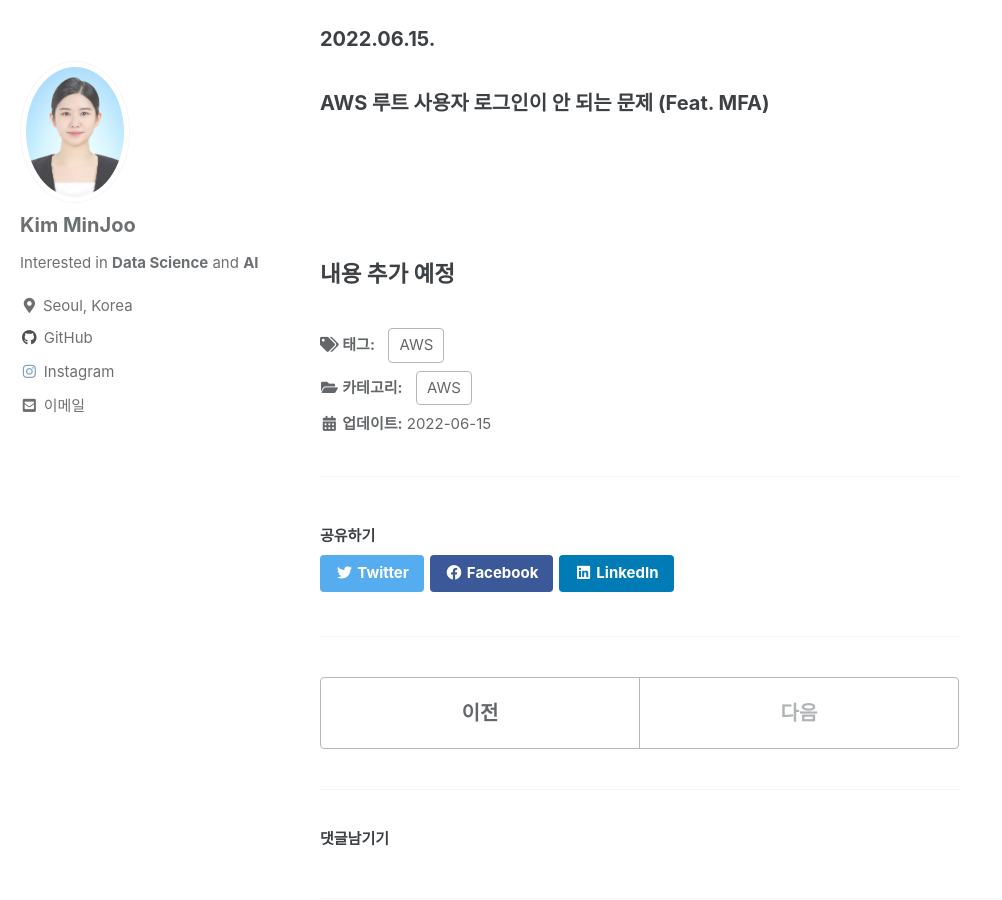
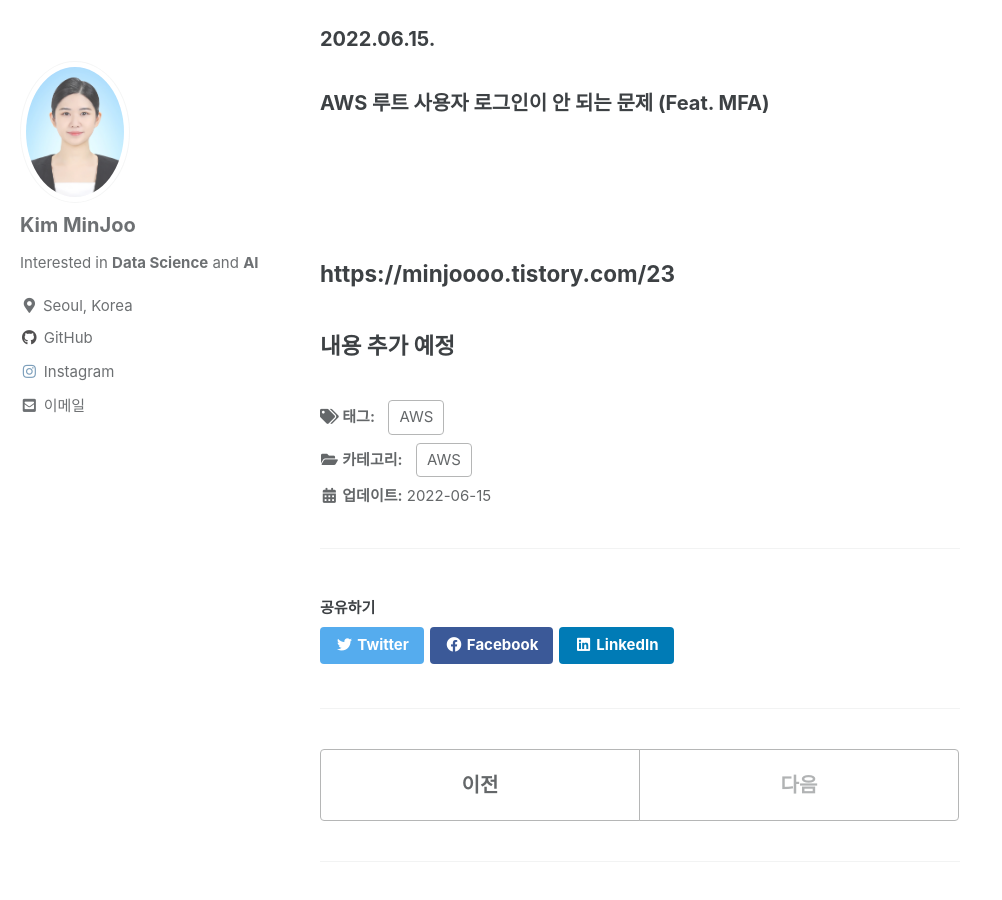
Before and after one commit to MinJoooo/minjoooo.github.io, a Jekyll site: the page built from _posts/2022-06-15-AWS-Problem-LogIn-MFA.md, in a window 1280 px wide and 900 px high, scrolled down 369 px. Shown: the whole window, without its empty margins (0-1002 px from the left). Built offline with Jekyll 4.4.1, drawn with Linux system fonts in a browser that asks for light colours; cached includes are drawn as plain includes; some web fonts are replaced; comment, search, counter and statistics services are not loaded; part of the change alters nothing that is shown.

Commit message:
Update 2022-06-15-AWS-Problem-LogIn-MFA.md

```diff
--- a/_posts/2022-06-15-AWS-Problem-LogIn-MFA.md
+++ b/_posts/2022-06-15-AWS-Problem-LogIn-MFA.md
@@ -18,4 +18,5 @@ toc: false
 <br>
 
 
+### https://minjoooo.tistory.com/23
 ### 내용 추가 예정
```
